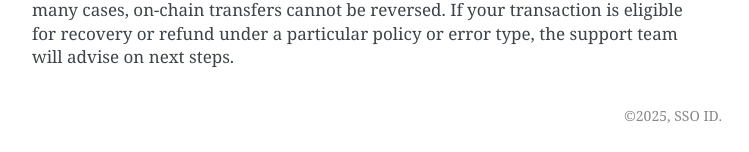
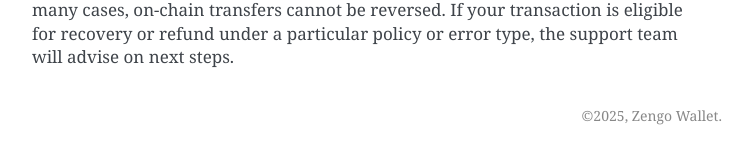
Before and after one commit to apparid/zengodocs, a Sphinx documentation site: the page built from docs/index.rst, in a window 1280 px wide. Shown: the part 1758-1910 px from the top of the page, without its empty margins (388-1137 px from the left). Built offline with Sphinx 7.4.7, drawn with Linux system fonts in a browser that asks for light colours.

Commit message:
Update conf.py

```diff
--- a/docs/conf.py
+++ b/docs/conf.py
@@ -10,9 +10,9 @@
 
 # -- Project information -----------------------------------------------------
 
-project = 'SSO ID Guide'
-copyright = '2025, SSO ID'
-author = 'Shivam'
+project = 'Zengo Customer Help'
+copyright = '2025, Zengo Wallet'
+author = 'Mike'
 
 # The full version, including alpha/beta/rc tags
 release = '1.0.0'
@@ -20,7 +20,7 @@
 # -- HTML output settings ----------------------------------------------------
 
 # SEO Title for browser tab and HTML pages
-html_title = "SSO ID - Login, Registration - Rajasthan SSO Portal Guide"
+html_title = "Get Official List of Zengo Customer Support 2025"
 
 
 # Optional short title for nav bar
```
